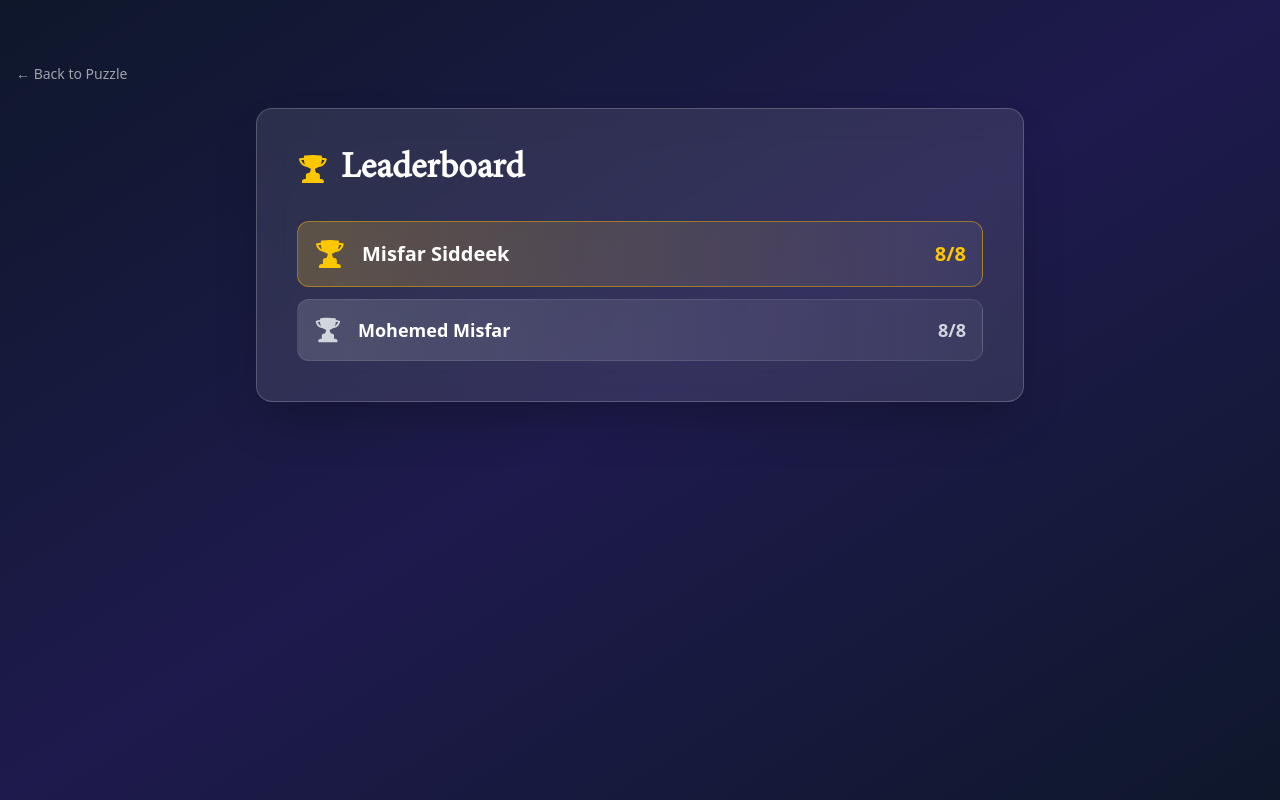
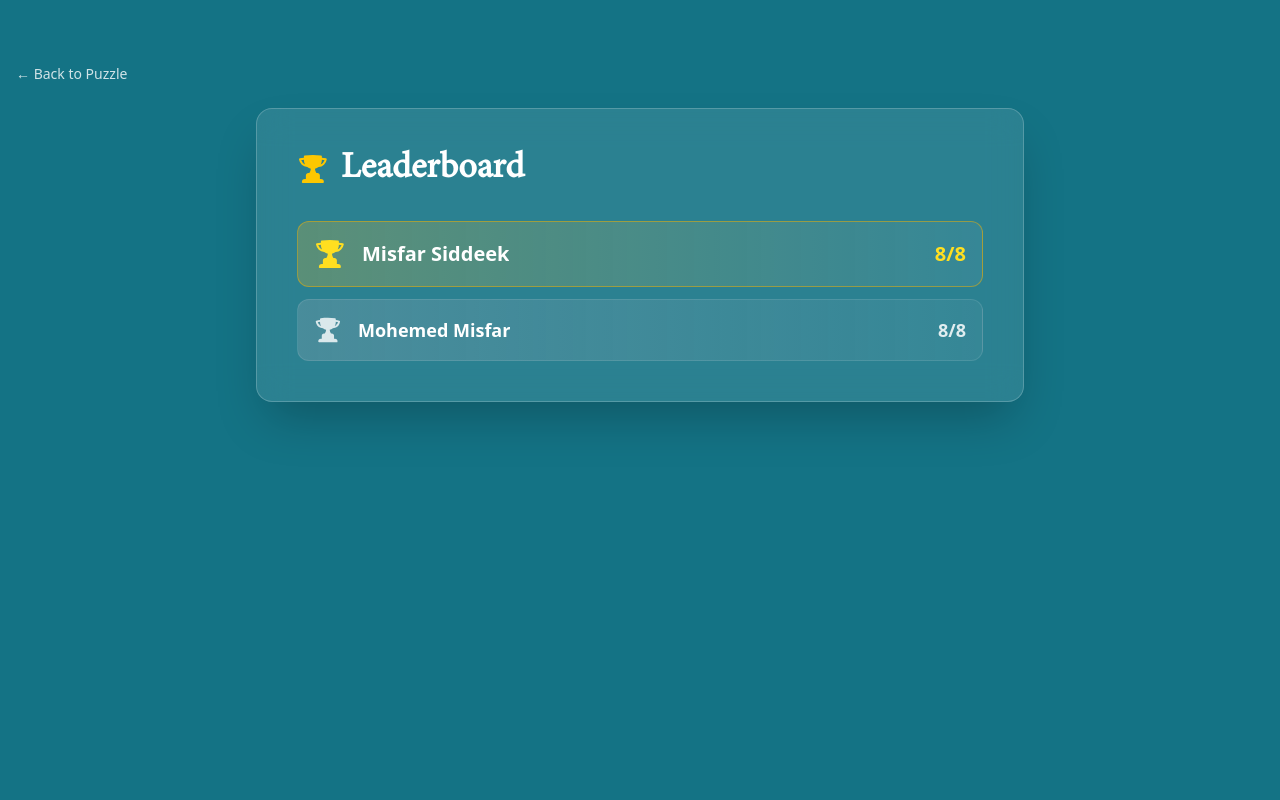
Before and after one commit to misfarsiddeek95/horizon, a Next.js app: page /leaderboard in a window 1280 px wide. Built offline with nearby package versions, Linux system fonts and the light colour scheme.

Commit message:
color theming and AGENTS.md updates

```diff
--- a/src/app/(ui)/leaderboard/page.tsx
+++ b/src/app/(ui)/leaderboard/page.tsx
@@ -23,10 +23,10 @@ export default async function LeaderboardPage() {
   }
 
   return (
-    <div className="min-h-screen bg-gradient-to-br from-slate-900 via-indigo-950 to-slate-900 flex flex-col items-center px-4 py-10 sm:py-16">
+    <div className="min-h-screen bg-brand-main flex flex-col items-center px-4 py-10 sm:py-16">
       <Link
         href="/puzzle"
-        className="self-start mb-6 text-sm text-white/60 hover:text-white transition-colors"
+        className="self-start mb-6 text-sm text-white/80 hover:text-white transition-colors"
       >
         &larr; Back to Puzzle
       </Link>
@@ -41,7 +41,7 @@ export default async function LeaderboardPage() {
 
         <div className="flex flex-col gap-3">
           {players.length === 0 && (
-            <p className="text-center text-white/40 py-8">
+            <p className="text-center text-white/60 py-8">
               No scores yet. Play a game to appear here!
             </p>
           )}
@@ -53,36 +53,36 @@ export default async function LeaderboardPage() {
               'flex items-center justify-between p-4 rounded-xl bg-white/5 border border-white/10 hover:bg-white/10 transition-colors';
 
             let rankIcon: React.ReactNode;
-            let nameClasses = 'text-gray-200';
+            let nameClasses = 'text-white/85';
             let scoreClasses = 'text-white';
 
             if (rank === 1) {
               rowClasses +=
                 ' bg-gradient-to-r from-yellow-500/20 to-transparent border-yellow-500/50';
               nameClasses = 'text-xl font-extrabold text-white';
-              scoreClasses = 'text-xl font-extrabold text-yellow-400';
+              scoreClasses = 'text-xl font-extrabold text-yellow-300';
               rankIcon = (
-                <TrophyIcon className="w-8 h-8 text-yellow-400 flex-shrink-0" />
+                <TrophyIcon className="w-8 h-8 text-yellow-300 flex-shrink-0" />
               );
             } else if (rank === 2) {
               rowClasses +=
                 ' bg-gradient-to-r from-gray-400/20 to-transparent border-gray-400/50';
               nameClasses = 'text-lg font-bold text-white';
-              scoreClasses = 'text-lg font-bold text-gray-300';
+              scoreClasses = 'text-lg font-bold text-white/85';
               rankIcon = (
-                <TrophyIcon className="w-7 h-7 text-gray-300 flex-shrink-0" />
+                <TrophyIcon className="w-7 h-7 text-white/80 flex-shrink-0" />
               );
             } else if (rank === 3) {
               rowClasses +=
                 ' bg-gradient-to-r from-amber-700/20 to-transparent border-amber-700/50';
               nameClasses = 'text-lg font-bold text-white';
-              scoreClasses = 'text-lg font-bold text-amber-600';
+              scoreClasses = 'text-lg font-bold text-amber-300';
               rankIcon = (
-                <TrophyIcon className="w-6 h-6 text-amber-600 flex-shrink-0" />
+                <TrophyIcon className="w-6 h-6 text-amber-300 flex-shrink-0" />
               );
             } else {
               rankIcon = (
-                <span className="w-8 text-center text-gray-400 text-sm">
+                <span className="w-8 text-center text-white/50 text-sm">
                   {rank}
                 </span>
               );
--- a/src/app/globals.css
+++ b/src/app/globals.css
@@ -3,11 +3,6 @@
 @import "../styles/tokens/colors.css";
 @import "../styles/tokens/typography.css";
 @import "../styles/tokens/radii.css";
-
-@theme {
-  --font-sans: "Avenir", ui-sans-serif, system-ui, sans-serif;
-  --font-heading: "Minion Pro", ui-serif, Georgia, serif;
-}
 
 @font-face {
   font-family: "Avenir";
@@ -24,10 +19,6 @@
 }
 
 @layer base {
-  :root {
-    --font-heading: "Minion Pro", ui-serif, Georgia, serif;
-  }
-
   body {
     background-color: var(--color-surface-muted);
     color: var(--color-content-primary);
--- a/src/styles/tokens/colors.css
+++ b/src/styles/tokens/colors.css
@@ -2,14 +2,15 @@
   /* --- SURFACE COLORS --- */
   --color-surface-default: oklch(0.99 0.01 250);
   --color-surface-muted: oklch(0.96 0.01 250);
+  --color-surface-glass: oklch(1 0 0 / 0.1);
 
   /* --- CONTENT COLORS --- */
   --color-content-primary: oklch(0.15 0.02 250);
   --color-content-inverse: oklch(0.99 0.01 250);
 
   /* --- BRAND COLORS --- */
-  --color-brand-main: oklch(0.55 0.15 250);
-  --color-brand-hover: oklch(0.45 0.15 250);
+  --color-brand-main: #147385;
+  --color-brand-hover: #0f5c6b;
 
   /* --- ACCENT COLORS --- */
   --color-accent-main: oklch(0.7 0.18 45);
--- a/src/styles/tokens/typography.css
+++ b/src/styles/tokens/typography.css
@@ -1,4 +1,4 @@
 @theme {
-  --font-sans: "Inter", system-ui, sans-serif;
-  --font-heading: "Geist", system-ui, sans-serif;
+  --font-sans: "Avenir", ui-sans-serif, system-ui, sans-serif;
+  --font-heading: "Minion Pro", ui-serif, Georgia, serif;
 }
```
Also changed, not shown: 1 other file (tests, documents, lock files or other folders).
